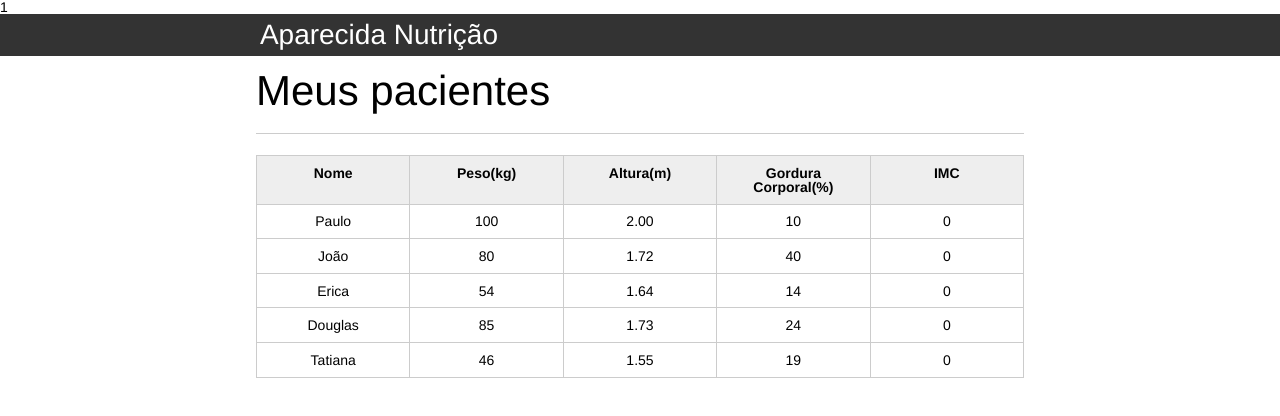
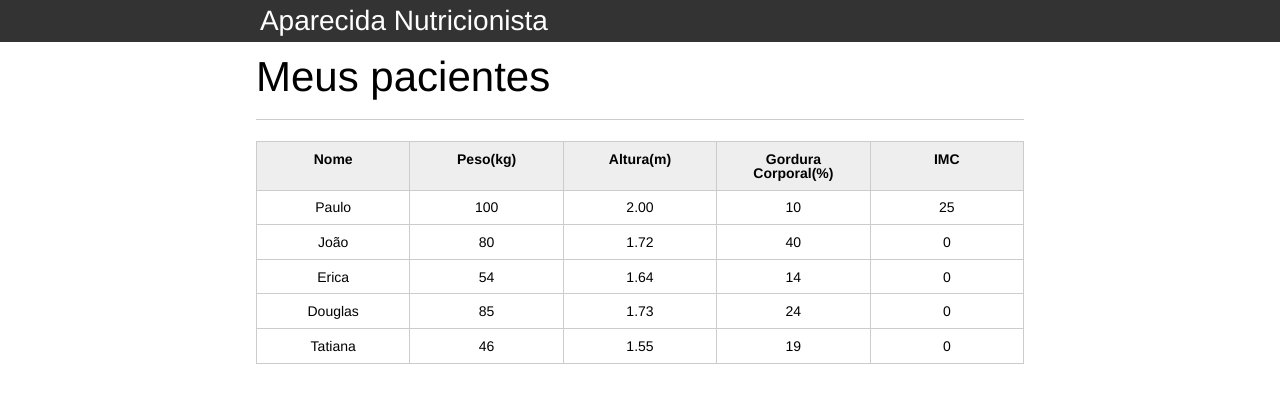
Before and after one commit to guedesint/introducao-javascript, a plain HTML site: page index.html in a window 1280 px wide. Drawn offline with Linux system fonts and the light colour scheme.

Commit message:
fazendo verificacao de peso

```diff
--- a/index.html
+++ b/index.html
@@ -1,5 +1,6 @@
 <!DOCTYPE html>
 <html lang="pt-br">
+
 <head>
 	<meta charset="UTF-8">
 	<title>Aparecida Nutrição</title>
@@ -8,11 +9,11 @@
 	<link rel="stylesheet" type="text/css" href="css/index.css">
 
 </head>
+
 <body>
-1
 	<header>
 		<div class="container">
-				<h1>Aparecida Nutrição</h1>
+			<h1 class="titulo">Aparecida Nutrição</h1>
 		</div>
 	</header>
 	<main>
@@ -29,7 +30,7 @@
 					</tr>
 				</thead>
 				<tbody id="tabela-pacientes">
-						<tr class="paciente" >
+					<tr class="paciente" id="primeiro-paciente">
 						<td class="info-nome">Paulo</td>
 						<td class="info-peso">100</td>
 						<td class="info-altura">2.00</td>
@@ -37,7 +38,7 @@
 						<td class="info-imc">0</td>
 					</tr>
 
-						<tr class="paciente" >
+					<tr class="paciente">
 						<td class="info-nome">João</td>
 						<td class="info-peso">80</td>
 						<td class="info-altura">1.72</td>
@@ -45,7 +46,7 @@
 						<td class="info-imc">0</td>
 					</tr>
 
-						<tr class="paciente" >
+					<tr class="paciente">
 						<td class="info-nome">Erica</td>
 						<td class="info-peso">54</td>
 						<td class="info-altura">1.64</td>
@@ -60,7 +61,7 @@
 						<td class="info-gordura">24</td>
 						<td class="info-imc">0</td>
 					</tr>
-						<tr class="paciente" >
+					<tr class="paciente">
 						<td class="info-nome">Tatiana</td>
 						<td class="info-peso">46</td>
 						<td class="info-altura">1.55</td>
@@ -69,9 +70,10 @@
 					</tr>
 				</tbody>
 			</table>
-
 		</section>
+		<script src="/js/principal.js"></script>
 	</main>
 
 </body>
+
 </html>
--- /dev/null
+++ b/js/principal.js
@@ -0,0 +1,27 @@
+let titulo = document.querySelector(".titulo");
+titulo.textContent = "Aparecida Nutricionista";
+
+
+var paciente = document.querySelector("#primeiro-paciente");
+
+var tdPeso = paciente.querySelector(".info-peso");
+var peso = tdPeso.textContent;
+
+var tdAltura = paciente.querySelector(".info-altura");
+var altura = tdAltura.textContent;
+
+var imc = peso / (altura * altura);
+
+var tdImc = paciente.querySelector(".info-imc");
+tdImc.textContent = imc;
+
+
+
+
+if (peso < 0 || peso > 1000) {
+  alert("peso invalido")
+}
+
+console.log(peso);
+console.log(altura);
+console.log(imc);
```
Lines whose indentation alone changed are shown as unchanged.
